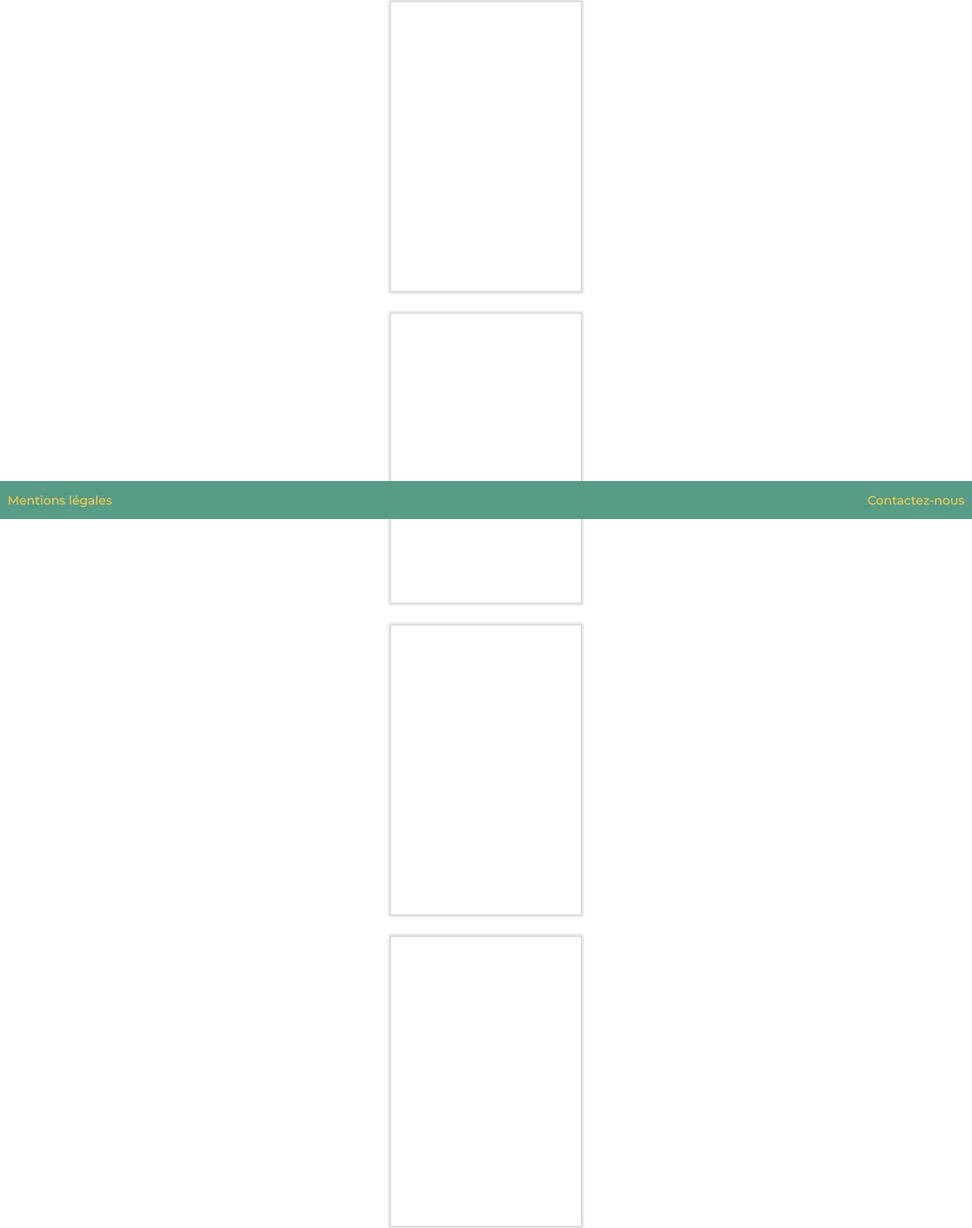
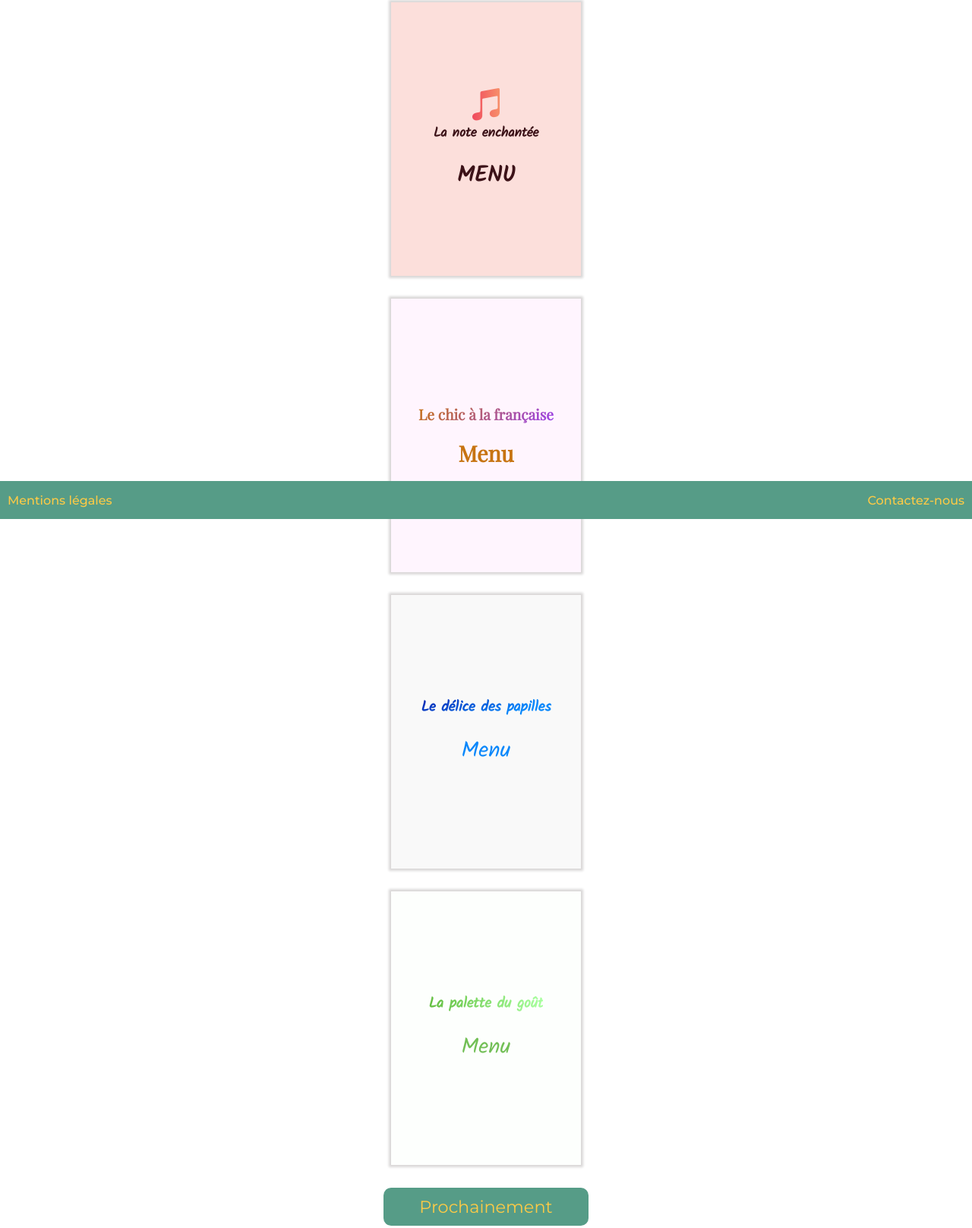
Before and after one commit to Dojando/P3_amraoui_jawad, a website: page index.html in a window 1280 px wide. Shown: the part 117-1733 px from the top of the page at 76% size. Drawn offline with nearby package versions, Linux system fonts and the light colour scheme.

Commit message:
mise en forme des menus de la page d'acceuil

```diff
--- a/index.html
+++ b/index.html
@@ -8,6 +8,9 @@
     <!-- balises liens -->
     <link rel="stylesheet" href="css/style.css">
     <link href="https://fonts.googleapis.com/css2?family=Montserrat:wght@400;500;700&display=swap" rel="stylesheet">
+    <link href="https://fonts.googleapis.com/css2?family=Kalam&display=swap" rel="stylesheet">
+    <link href="https://fonts.googleapis.com/css2?family=Playfair+Display&display=swap" rel="stylesheet">
+    <script src="https://kit.fontawesome.com/8730ccdb12.js" crossorigin="anonymous"></script>
     <title>Ohmyfood</title>
 </head>
 <body>
@@ -17,10 +20,31 @@
 
     <div class="contenu">
         <section>
-            <article class="contenu__menu1"></article>
-            <article class="contenu__menu2"></article>
-            <article class="contenu__menu3"></article>
-            <article class="contenu__menu4"></article>
+            <article class="contenu__menu1">
+                <div class="contenu__menu1__detail">
+                    <i class="fab fa-itunes-note"></i>
+                    <p>La note enchantée</p><br>
+                    <h2>MENU</h2>
+                </div>
+            </article>
+            <article class="contenu__menu2">
+                <div class="contenu__menu2__detail">
+                    <p>Le chic à la française</p><br>
+                    <h2>Menu</h2>
+                </div>
+            </article>
+            <article class="contenu__menu3">
+                <div class="contenu__menu3__detail">
+                    <p>Le délice des papilles</p><br>
+                    <h2>Menu</h2>
+                </div>
+            </article>
+            <article class="contenu__menu4">
+                <div class="contenu__menu4__detail">
+                    <p>La palette du goût</p><br>
+                    <h2>Menu</h2>
+                </div>
+            </article>
         </section>
 
         <div class="zone_prochainement">
--- a/sass/main.scss
+++ b/sass/main.scss
@@ -5,12 +5,18 @@ $jaune_principal: #FCCA46;
 
 @mixin affiche_menu {
     width: 250px;
-    height: 380px;
+    height: 360px;
     margin: 30px 0 30px 0;
     box-shadow: 0px 0px 3px 3px rgb(218, 216, 216);
 }
 @mixin carte_menu {
 
+}
+
+@mixin flex_center {
+    display: flex;
+    justify-content: center;
+    align-items: center;
 }
 
 *{
@@ -26,9 +32,7 @@ body{
 header{
     background-color: $vert_principal;
     height: 90px;
-    display: flex;
-    justify-content: center;
-    align-items: center;
+    @include flex_center();
     h1{
         font-size: 2.7em;
         color: $jaune_principal;
@@ -41,15 +45,96 @@ header{
     align-items: center;
     &__menu1{
         @include affiche_menu();
+        background-color: #FCDFDB;
+        @include flex_center();
+        &__detail{
+            text-align: center;
+            i{
+                font-size: 3em;
+                background: linear-gradient(90deg, rgba(240,74,94,1) 0%, rgba(247,143,106,1) 100%);
+                -webkit-background-clip: text;
+	            -webkit-text-fill-color: transparent;
+            }
+            p{
+                font-family: 'Kalam', sans-serif;
+                font-size: 1.1em;
+                font-weight: 600;
+                color: #3C1218;
+            }
+            h2{
+                font-family: 'Kalam', sans-serif;
+                font-weight: 600;
+                font-size: 1.8em;
+                color: #3C1218;
+            }
+        }
     }
     &__menu2{
         @include affiche_menu();
+        background-color: #FFF5FE;
+        @include flex_center();
+        &__detail{
+            text-align: center;
+            p{
+                font-family: 'Playfair Display', sans-serif;
+                font-size: 1.2em;
+                font-weight: 600;
+                background: linear-gradient(139deg, rgba(199,116,18,1) 0%, rgba(154,64,238,1) 100%);
+                -webkit-background-clip: text;
+	            -webkit-text-fill-color: transparent;
+
+            }
+            h2{
+                font-family: 'Playfair Display', sans-serif;
+                font-size: 1.8em;
+                font-weight: 600;
+                color: #C77412;
+            }
+        }
     }
     &__menu3{
         @include affiche_menu();
+        background-color: #F9F9F9;
+        @include flex_center();
+        &__detail{
+            text-align: center;
+            p{
+                font-family: 'Kalam', sans-serif;
+                font-size: 1.2em;
+                font-weight: 600;
+                background: linear-gradient(158deg, rgba(8,29,172,1) 0%, rgba(8,135,251,1) 70%);
+                -webkit-background-clip: text;
+	            -webkit-text-fill-color: transparent;
+            }
+            h2{
+                font-family: 'Kalam', sans-serif;
+                font-size: 1.8em;
+                font-weight: 500;
+                color: #0887FB;
+            }
+        }
     }
     &__menu4{
         @include affiche_menu();
+        background-color: #FDFFFD;
+        @include flex_center();
+        &__detail{
+            text-align: center;
+            p{
+                font-family: 'Kalam', sans-serif;
+                font-size: 1.2em;
+                font-weight: 600;
+                background: linear-gradient(90deg, rgba(100,191,66,1) 0%, rgba(168,255,158,1) 100%);
+                -webkit-background-clip: text;
+	            -webkit-text-fill-color: transparent;
+            }
+            h2{
+                font-family: 'Kalam', sans-serif;
+                font-size: 1.8em;
+                font-weight: 500;
+                color: #72BF56;
+            }
+        }
     }
 }
 
@@ -59,9 +144,7 @@ header{
     justify-content: center;
     margin-bottom: 90px;
     &__bloc{
-        display: flex;
-        justify-content: center;
-        align-items: center;
+        @include flex_center();
         font-size: 1.4em;
         font-weight: 400;
         width: 270px;
```
Also changed, not shown: css/style.css, 1 other file.
